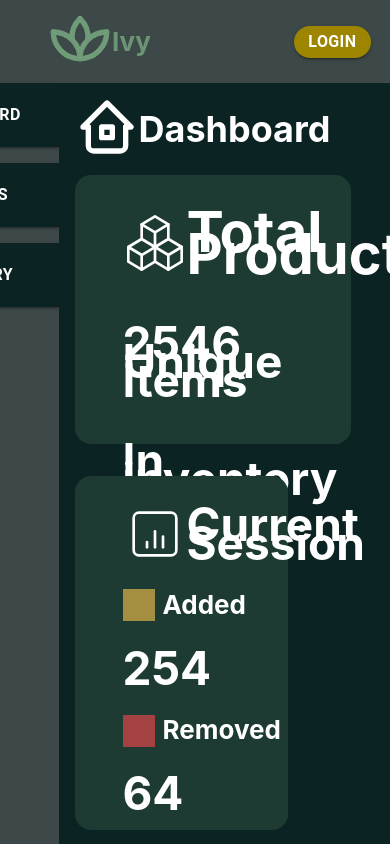
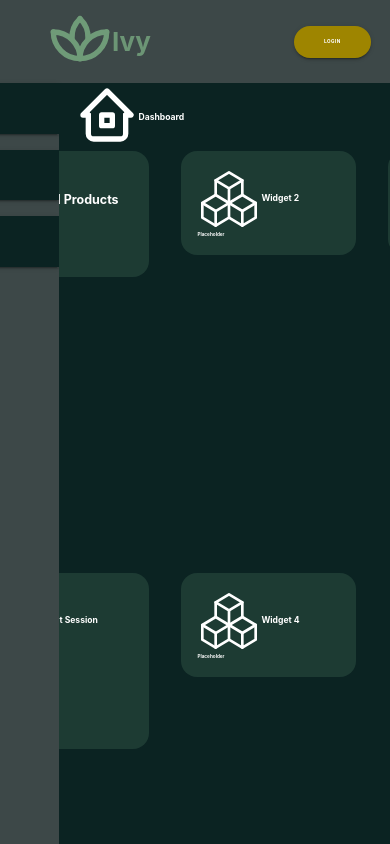
Before and after one commit to lemeow125/Ivy-Frontend, a React (Create React App) app: page / in a window 390 px wide. Built offline with nearby package versions, Linux system fonts and the light colour scheme.

Commit message:
Polished design for dashboard and made elements size responsive to viewport

```diff
--- a/src/components/DashboardContainer/DashboardContainer.tsx
+++ b/src/components/DashboardContainer/DashboardContainer.tsx
@@ -2,12 +2,11 @@ import React from "react";
 
 export interface props {
   children: React.ReactNode;
-  width: string;
-  height: string;
 }
 
 export default function DashboardContainer(props: props) {
   return (
+    <div style={{ marginRight: 32, marginLeft: 32 }}>
       <div
         style={{
           display: "flex",
@@ -16,14 +15,16 @@ export default function DashboardContainer(props: props) {
           justifyContent: "left",
           backgroundColor: "#1d3b33",
           borderRadius: 16,
-        padding: 8,
-        paddingLeft: 48,
-        width: props.width,
-        height: props.height,
+          padding: 16,
+          width: "100%",
+          height: "100%",
           lineHeight: 0.4,
+          marginLeft: 8,
+          marginRight: 8,
         }}
       >
         {props.children}
       </div>
+    </div>
   );
 }
--- a/src/routes/Dashboard/Dashboard.tsx
+++ b/src/routes/Dashboard/Dashboard.tsx
@@ -14,31 +14,71 @@ export default function Dashboard() {
         <HomeIcon size={64} color="white" />
         <h1 style={styles.text_large}>Dashboard</h1>
       </div>
-      <DashboardContainer width="70%" height="30%">
+      <div style={styles.DashboardWidget_WrapperRow}>
+        <div style={{ flex: 8 }}>
+          <div style={styles.DashboardWidget_WrapperColumn}>
+            <div style={{ display: "flex", flex: 5, flexDirection: "row" }}>
+              <div style={{ flex: 7 }}>
+                <DashboardContainer>
                   <div style={styles.wrapper_row}>
                     <TotalProductsIcon size={64} color="white" />
-          <h1 style={styles.text_dashboard_2}>Total Products</h1>
+                    <h1 style={styles.text_extra_large}>Total Products</h1>
                   </div>
-        <h1 style={styles.text_dashboard_1}>2546 Unique Items</h1>
-        <h1 style={styles.text_dashboard_1}>In inventory</h1>
+                  <h1 style={styles.text_large}>2546 Unique Items</h1>
+                  <h1 style={styles.text_large}>In inventory</h1>
                 </DashboardContainer>
-      <div style={{ padding: 16 }} />
-      <DashboardContainer width="50%" height="40%">
+              </div>
+              <div style={{ flex: 3 }}>
+                <DashboardContainer>
+                  <div style={styles.wrapper_row}>
+                    <TotalProductsIcon size={64} color="white" />
+                    <h1 style={styles.text_large}>Widget 2</h1>
+                  </div>
+                  <h1 style={styles.text_medium}>Placeholder</h1>
+                </DashboardContainer>
+              </div>
+            </div>
+            <div style={{ display: "flex", flex: 5, flexDirection: "row" }}>
+              <div style={{ flex: 7 }}>
+                <DashboardContainer>
                   <div style={styles.wrapper_row}>
                     <StatsIcon size={64} color="white" />
-          <h1 style={styles.text_dashboard_1}>Current Session</h1>
+                    <h1 style={styles.text_large}>Current Session</h1>
                   </div>
                   <div style={styles.wrapper_row}>
                     <ColoredCube size={32} color="#a48e41" />
-          <h1 style={styles.text_medium}>Added</h1>
+                    <h1 style={styles.text_large}>Added</h1>
                   </div>
-        <h1 style={styles.text_dashboard_1}>254</h1>
+                  <h1 style={styles.text_medium}>254</h1>
                   <div style={styles.wrapper_row}>
                     <ColoredCube size={32} color="#a44141" />
-          <h1 style={styles.text_medium}>Removed</h1>
+                    <h1 style={styles.text_large}>Removed</h1>
                   </div>
-        <h1 style={styles.text_dashboard_1}>64</h1>
+                  <h1 style={styles.text_medium}>64</h1>
                 </DashboardContainer>
+              </div>
+              <div style={{ flex: 3 }}>
+                <DashboardContainer>
+                  <div style={styles.wrapper_row}>
+                    <TotalProductsIcon size={64} color="white" />
+                    <h1 style={styles.text_large}>Widget 4</h1>
+                  </div>
+                  <h1 style={styles.text_medium}>Placeholder</h1>
+                </DashboardContainer>
+              </div>
+            </div>
+          </div>
+        </div>
+        <div style={{ flex: 2 }}>
+          <DashboardContainer>
+            <div style={styles.wrapper_row}>
+              <TotalProductsIcon size={64} color="white" />
+              <h1 style={styles.text_large}>Widget 5</h1>
+            </div>
+            <h1 style={styles.text_medium}>Placeholder</h1>
+          </DashboardContainer>
+        </div>
+      </div>
     </div>
   );
 }
--- a/src/styles.tsx
+++ b/src/styles.tsx
@@ -17,26 +17,22 @@ const styles: { [key: string]: React.CSSProperties } = {
     paddingLeft: 16,
   },
   text: {
-    fontSize: 16,
+    fontSize: "1.3vw",
     color: "white",
     fontWeight: "bold",
   },
   text_medium: {
-    fontSize: 26,
+    fontSize: "1.2vw",
     color: "white",
     fontWeight: "bold",
   },
   text_large: {
-    fontSize: 36,
+    fontSize: "2.2vw",
     color: "white",
     fontWeight: "bold",
   },
-  text_dashboard_1: {
-    fontSize: 46,
-    color: "white",
-  },
-  text_dashboard_2: {
-    fontSize: 56,
+  text_extra_large: {
+    fontSize: "3.2vw",
     color: "white",
   },
   logo_title: {
@@ -91,8 +87,8 @@ const styles: { [key: string]: React.CSSProperties } = {
   },
   sidebar_button: {
     backgroundColor: "#0b2322",
-    width: 192,
-    height: 64,
+    width: "30vh",
+    height: "6vh",
     border: "none",
     padding: 8,
     borderTopLeftRadius: 32,
@@ -121,6 +117,19 @@ const styles: { [key: string]: React.CSSProperties } = {
     alignItems: "center",
     alignSelf: "flex-start",
   },
+  DashboardWidget_WrapperColumn: {
+    justifyContent: "center",
+    display: "flex",
+    flexDirection: "column",
+    width: "100%",
+    height: "100vh",
+  },
+  DashboardWidget_WrapperRow: {
+    justifyContent: "center",
+    display: "flex",
+    flexDirection: "row",
+    width: "95%",
+  },
 };
 
 export default styles;
```
Lines whose indentation alone changed are shown as unchanged.
